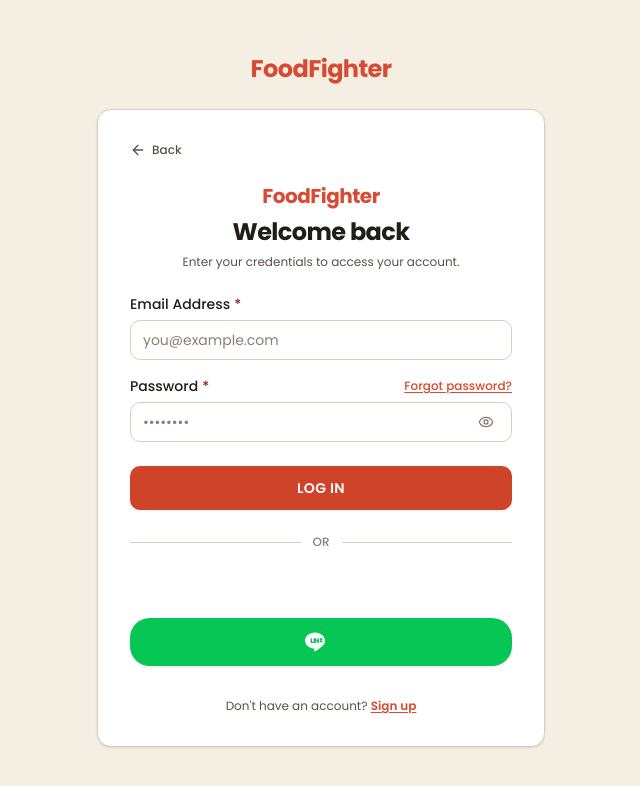
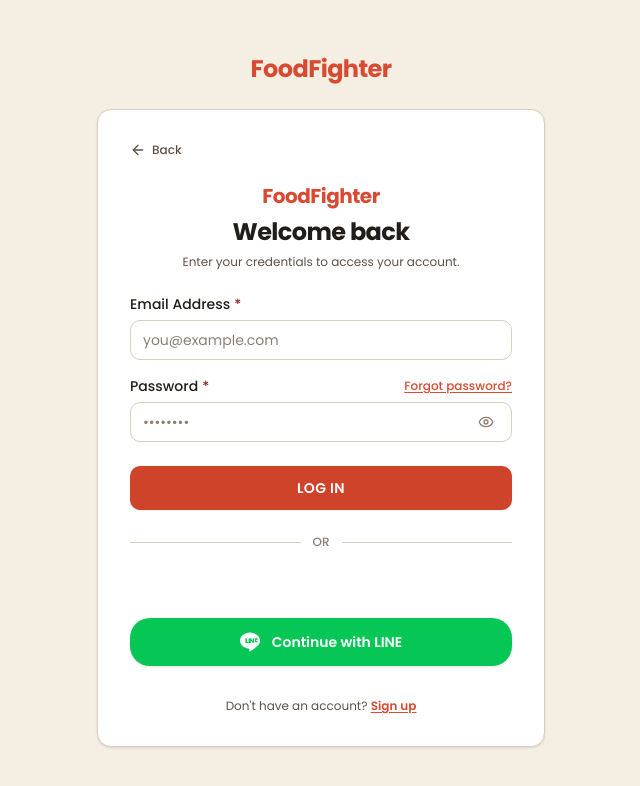
Before and after one commit to ratchanonnon1991-star/FoodFight, a Next.js app in the folder frontend/: page /login in a window 1280 px wide. Shown: the top 786 px of the page, without its empty margins (319-959 px from the left). Built offline with nearby package versions, Linux system fonts and the light colour scheme; no server answers.

Commit message:
fix(auth): localize social auth buttons

```diff
--- a/frontend/src/features/auth/components/SocialAuthButtons.tsx
+++ b/frontend/src/features/auth/components/SocialAuthButtons.tsx
@@ -163,7 +163,6 @@ export function SocialAuthButtons({
     >
       {/* Google */}
       <div
-        aria-label={googleLabel}
         className={cn(
           "relative w-full overflow-hidden rounded-xl",
           (disabled || isAnyLoading) && "pointer-events-none opacity-50",
@@ -179,6 +178,8 @@ export function SocialAuthButtons({
         )}
 
         <GoogleOAuthProvider
+          key={locale}
+          locale={locale}
           clientId={process.env.NEXT_PUBLIC_GOOGLE_CLIENT_ID ?? ""}
         >
           <GoogleLogin
@@ -201,7 +202,6 @@ export function SocialAuthButtons({
         id="line-auth-button"
         onClick={handleLineAuth}
         disabled={disabled || isAnyLoading}
-        aria-label={lineLabel}
         className={
           appearance === "surface"
             ? cn(
@@ -241,7 +241,7 @@ export function SocialAuthButtons({
             appearance === "surface" ? "text-text-primary" : "text-white"
           }
         >
-          {lineLabel}
+          {resolvedLineLabel}
         </span>
       </button>
     </div>
```
